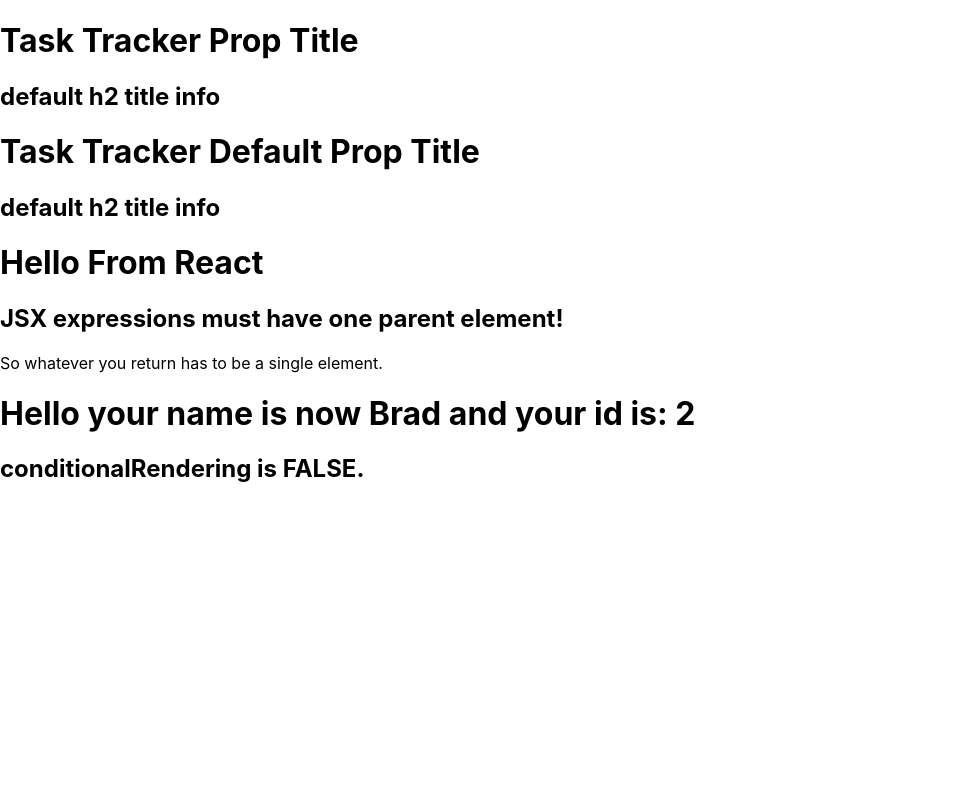
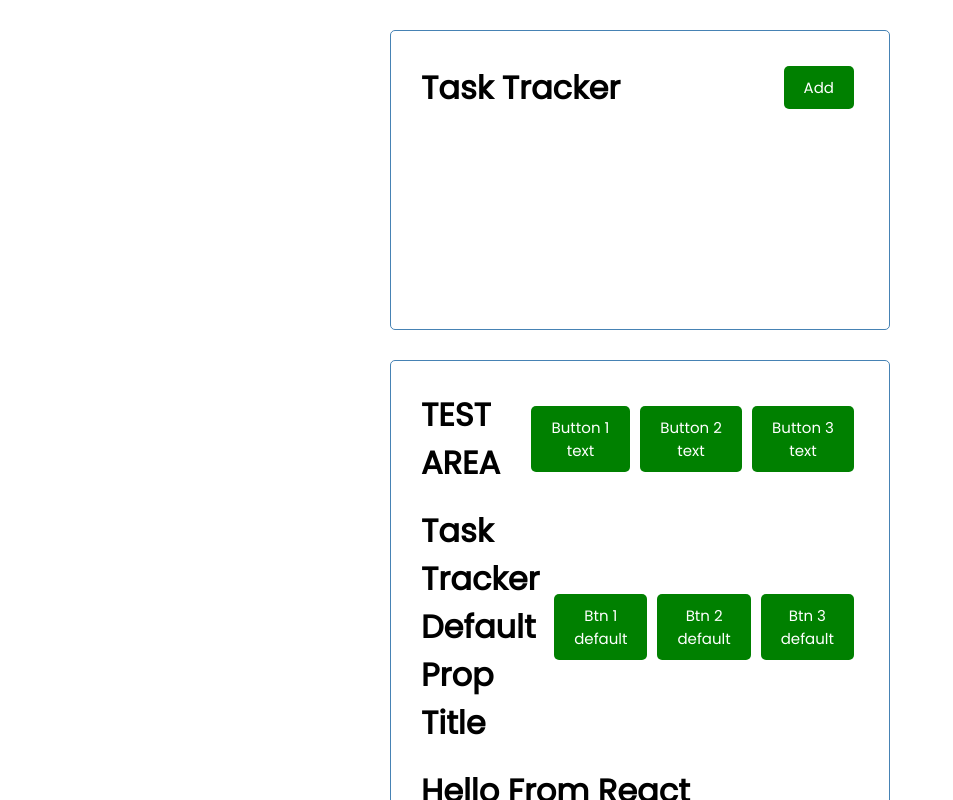
Before and after one commit to CzerPDX/fs-weather, a React (Create React App) app in the folder examples/react-crash-course/react-task-tracker/: page / in a window 1280 px wide. Shown: the top 800 px of the page, without its empty margins (0-953 px from the left). Built offline with nearby package versions, Linux system fonts and the light colour scheme.

Commit message:
beginning of task-adding section

```diff
--- a/examples/react-crash-course/react-task-tracker/src/App.js
+++ b/examples/react-crash-course/react-task-tracker/src/App.js
@@ -1,9 +1,18 @@
 // import React from 'react'    // Used if you want to use classes
 import Header from './components/Header'
+import HeaderThreeBtn from './components/HeaderThreeBtn'
 
 const App = () => {
-  const name = 'Brad';
-  const propHeaderTitle = 'Task Tracker Prop Title'
+  // Task Tracker variable section
+  const headerTitle = 'Task Tracker'
+  const headerBtnText = 'Add'
+
+  // Test area variable section
+  const name_TEST = 'Brad';
+  const headerTitle_TEST = 'TEST AREA'
+  const btnText_1_TEST = 'Button 1 text'
+  const btnText_2_TEST = 'Button 2 text'
+  const btnText_3_TEST = 'Button 3 text'
   let conditionalStatement;
   let conditionalRendering = false;
 
@@ -19,19 +28,38 @@
   // className='blah' is used when you want to set the html attribute class='blah'
   // htmlFor='blah' is used when you want to set the html attribute for='blah'
   return (
-    <div className="container">
-      <Header title={propHeaderTitle} />
-      <Header />
-      <h1>Hello From React</h1>
-      <h2>JSX expressions must have one parent element!</h2>
-      <p>So whatever you return has to be a single element.</p>
-      <h1>Hello your name is now {name} and your id is: {1 + 1}</h1>
-      {conditionalStatement}
+    <div className="body">
+      {/* Actual Task Tracker Section */}
+      <div className='container'>
+        <Header
+          headerBtnText={headerBtnText}
+          headerTitle={headerTitle}
+        />
+      </div>
+
+
+      {/* FAKEY TEST SECTION BELOW */}
+      <div className='container'>
+        <HeaderThreeBtn
+          title={headerTitle_TEST}
+          btnText_1={btnText_1_TEST}
+          btnText_2={btnText_2_TEST}
+          btnText_3={btnText_3_TEST}
+        />
+        <HeaderThreeBtn />
+        <h1>Hello From React</h1>
+        <h2>JSX expressions must have one parent element!</h2>
+        <p>So whatever you return has to be a single element.</p>
+        <h1>Hello your name is now {name_TEST} and your id is: {1 + 1}</h1>
+        {conditionalStatement}
+      </div>
+
+
     </div>
   );
 }
 
-// // Here is an example of a class-based App
+// // Here is an example of a class-based App, just for reference.
 // class App extends React.Component {
 //   render() {
 //     return <h1>Hello from a class</h1>
--- /dev/null
+++ b/examples/react-crash-course/react-task-tracker/src/components/Button.js
@@ -0,0 +1,25 @@
+import PropTypes from 'prop-types'
+
+import React from 'react'
+
+const Button = (props) => {
+  return (
+    <button
+      className='btn'
+      onClick={props.onClick}
+    >
+    {props.text}
+    </button>
+  )
+}
+
+// We can set default props below the component
+Button.defaultProps = {
+  text: 'Default Btn Text',
+}
+
+Button.propTypes = {
+  text: PropTypes.string,
+}
+
+export default Button
--- a/examples/react-crash-course/react-task-tracker/src/components/Header.js
+++ b/examples/react-crash-course/react-task-tracker/src/components/Header.js
@@ -1,27 +1,35 @@
 import PropTypes from 'prop-types'
+import Button from './Button'
+
+
 
 // Allow people to give props to the components so they can be customized
 // const Header = ({ title }) => {      // This will also work, but I think it's harder to read
 const Header = (props) => {
+  // This is just here temporarily. We will move this later.
+  const onClickFunction = () => {
+    console.log('Click')
+  }
+
   return (
-    <header>
-        <h1>{props.title}</h1>
-        <h2>{props.h2Title}</h2>
+    <header className='header'>
+      <h1>{props.headerTitle}</h1>
+      <Button
+        text={props.headerBtnText}
+        onClick={onClickFunction}
+      />
     </header>
   )
 }
 
 // We can set default props below the component
 Header.defaultProps = {
-    title: 'Task Tracker Default Prop Title',
-    h2Title: 'default h2 title info'
+  headerTitle: 'defaultProp Title',
+  headerBtnText: 'defaultProp Btn Text',
 }
 
-// We can use PropTypes to set datatypes for our props
-// If someone tries to pass in the wrong kind of property it will error, though it does still render
 Header.propTypes = {
-    title: PropTypes.string.isRequired,
-    h2Title: PropTypes.string,
+  headerTitle: PropTypes.string.isRequired,
 }
 
 export default Header
--- /dev/null
+++ b/examples/react-crash-course/react-task-tracker/src/components/HeaderThreeBtn.js
@@ -0,0 +1,43 @@
+import PropTypes from 'prop-types'
+import Button from './Button'
+
+// Allow people to give props to the components so they can be customized
+// const Header = ({ title }) => {      // This will also work, but I think it's harder to read
+const Header = (props) => {
+  return (
+    <header className='header'>
+        {/* <h1 style={cssInJsExample}>{props.title}</h1> */}
+        <h1>{props.title}</h1>
+        <Button className='btn1' text={props.btnText_1} />
+        <Button className='btn2' text={props.btnText_2} />
+        <Button className='btn3' text={props.btnText_3} />
+        {/* <h2>{props.h2Title}</h2> */}
+
+    </header>
+  )
+}
+
+// We can set default props below the component
+Header.defaultProps = {
+    title: 'Task Tracker Default Prop Title',
+    h2Title: 'default h2 title info',
+    btnText_1: 'Btn 1 default',
+    btnText_2: 'Btn 2 default',
+    btnText_3: 'Btn 3 default',
+}
+
+// We can use PropTypes to set datatypes for our props
+// If someone tries to pass in the wrong kind of property it will error, though it does still render.
+// We made title required so you MUST enter the title in order to use the header.
+Header.propTypes = {
+    title: PropTypes.string.isRequired,
+    h2Title: PropTypes.string,
+}
+
+// // CSS from the Header.js file example
+// const cssInJsExample = {
+//   color: 'red',
+//   backgroundColor: 'black', // Note that we use camel case here instead of background-color like normal!!!
+// }
+
+export default Header
--- a/examples/react-crash-course/react-task-tracker/src/index.css
+++ b/examples/react-crash-course/react-task-tracker/src/index.css
@@ -1,13 +1,135 @@
-body {
+@import url('https://fonts.googleapis.com/css2?family=Poppins:wght@300;400&display=swap');
+
+* {
+  box-sizing: border-box;
   margin: 0;
-  font-family: -apple-system, BlinkMacSystemFont, 'Segoe UI', 'Roboto', 'Oxygen',
-    'Ubuntu', 'Cantarell', 'Fira Sans', 'Droid Sans', 'Helvetica Neue',
-    sans-serif;
-  -webkit-font-smoothing: antialiased;
-  -moz-osx-font-smoothing: grayscale;
+  padding: 0;
 }
 
-code {
-  font-family: source-code-pro, Menlo, Monaco, Consolas, 'Courier New',
-    monospace;
+body {
+  font-family: 'Poppins', sans-serif;
 }
+
+.container {
+  max-width: 500px;
+  margin: 30px auto;
+  overflow: auto;
+  min-height: 300px;
+  border: 1px solid steelblue;
+  padding: 30px;
+  border-radius: 5px;
+}
+
+.header {
+  display: flex;
+  justify-content: space-between;
+  align-items: center;
+  margin-bottom: 20px;
+}
+
+.btn {
+  display: inline-block;
+  background: #000;
+  color: #fff;
+  border: none;
+  padding: 10px 20px;
+  margin: 5px;
+  border-radius: 5px;
+  cursor: pointer;
+  text-decoration: none;
+  font-size: 15px;
+  font-family: inherit;
+}
+
+.btn:focus {
+  outline: none;
+}
+
+.btn:active {
+  transform: scale(0.98);
+}
+
+.btn-block {
+  display: block;
+  width: 100%;
+}
+
+/* CUSTOM BUTTON STYLES */
+
+/* Header Buttons */
+.header .btn {
+  background-color: green;
+}
+
+/* Test Section Buttons */
+
+.header .btn1 {
+  background-color: green;
+}
+
+.header .btn2 {
+  background-color: blue;
+}
+
+.header .btn3 {
+  background-color: red;
+}
+
+
+
+.task {
+  background: #f4f4f4;
+  margin: 5px;
+  padding: 10px 20px;
+  cursor: pointer;
+}
+
+.task.reminder {
+  border-left: 5px solid green;
+}
+
+.task h3 {
+  display: flex;
+  align-items: center;
+  justify-content: space-between;
+}
+
+.add-form {
+  margin-bottom: 40px;
+}
+
+.form-control {
+  margin: 20px 0;
+}
+
+.form-control label {
+  display: block;
+}
+
+.form-control input {
+  width: 100%;
+  height: 40px;
+  margin: 5px;
+  padding: 3px 7px;
+  font-size: 17px;
+}
+
+.form-control-check {
+  display: flex;
+  align-items: center;
+  justify-content: space-between;
+}
+
+.form-control-check label {
+  flex: 1;
+}
+
+.form-control-check input {
+  flex: 2;
+  height: 20px;
+}
+
+footer {
+  margin-top: 30px;
+  text-align: center;
+}
```
Also changed, not shown: examples/react-crash-course/react-task-tracker/src/components/Tasks.js (added, +31 -0 lines).
